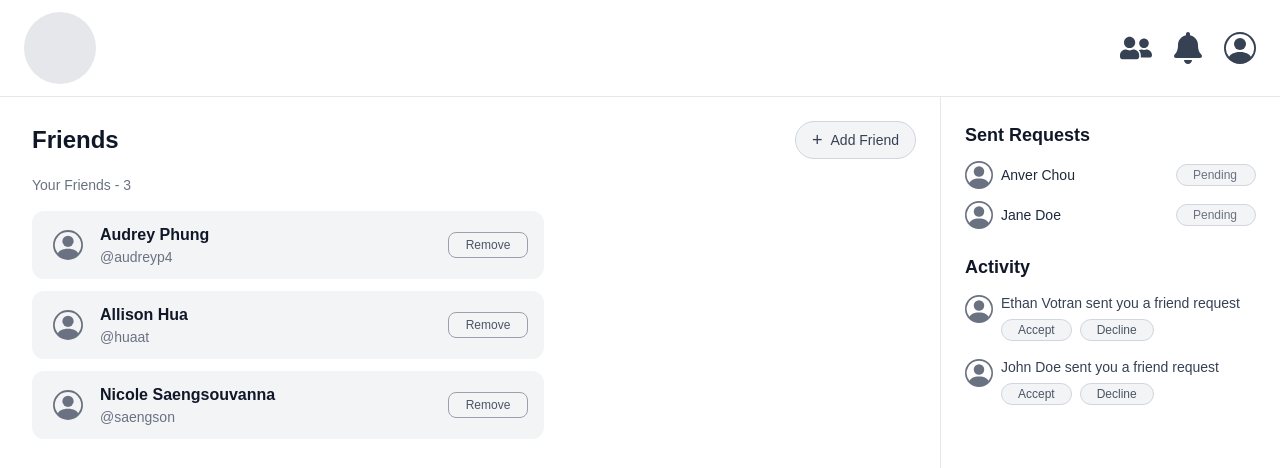
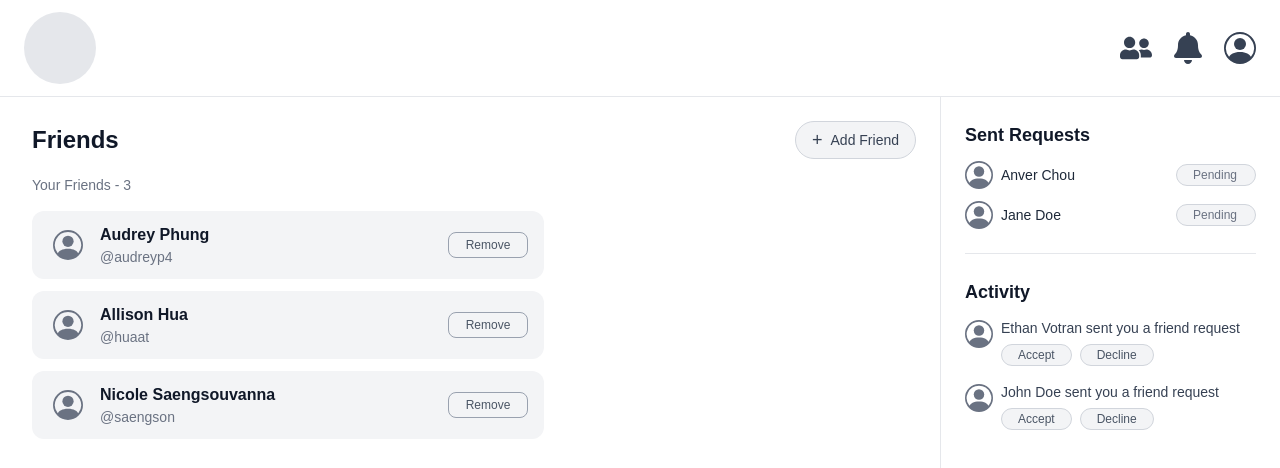
Before and after one commit to AllyBeary/uci-inf124-sp26-naaa, a Next.js app in the folder meet/: page /friends in a window 1280 px wide. Shown: the top 468 px of the page. Built offline with nearby package versions, Linux system fonts and the light colour scheme.

Commit message:
Added comments and border dividers

```diff
--- a/meet/app/friends/page.tsx
+++ b/meet/app/friends/page.tsx
@@ -4,6 +4,7 @@ import { FaUserFriends, FaBell } from "react-icons/fa";
 import { BsPersonCircle } from "react-icons/bs";
 import { HiMagnifyingGlass } from "react-icons/hi2";
 
+//Hard coded data (replace later)
 const initialFriends = [
   {
     name: "Audrey Phung",
@@ -86,7 +87,7 @@ function SideBar()
             </li>
           ))}
         </ul>
-
+        <div className="border-t border-gray-200 mb-6" />
         {/* Activity */}
         <h2 className="text-lg font-bold text-gray-900 mb-3">Activity</h2>
         <ul className="space-y-4">
@@ -144,9 +145,12 @@ export default function FriendsPage() {
         <div className="flex flex-1">
           <div className="flex-1 p-4 sm:p-6 sm:pl-8">
 
+            {/* Displays Friends */}
             <div className="mb-4">
               <div className="flex items-center justify-between mb-4">
                 <h1 className="text-xl sm:text-2xl font-bold text-gray-900">Friends</h1>
+
+                {/* Add Friends */}
                 <div className="relative">
                   <button
                     onClick={() => setShowModal((v) => !v)}
@@ -207,6 +211,8 @@ export default function FriendsPage() {
                     <p className="font-semibold text-gray-900 truncate">{friend.name}</p>
                     <p className="text-sm text-gray-500 truncate">@{friend.username}</p>
                   </div>
+
+                  {/* Remove Friends (Consider adding some error guard for users) */}
                   <button
                     onClick={() => removeFriend(friend.username)}
                     className="shrink-0 w-20 py-1 border border-gray-400 text-xs text-gray-600 rounded-lg hover:bg-red-50 hover:border-red-300 hover:text-red-500 transition-colors"
@@ -216,7 +222,6 @@ export default function FriendsPage() {
                 </li>
               ))}
             </ul>
-
           </div>
           <SideBar />
         </div>
```
